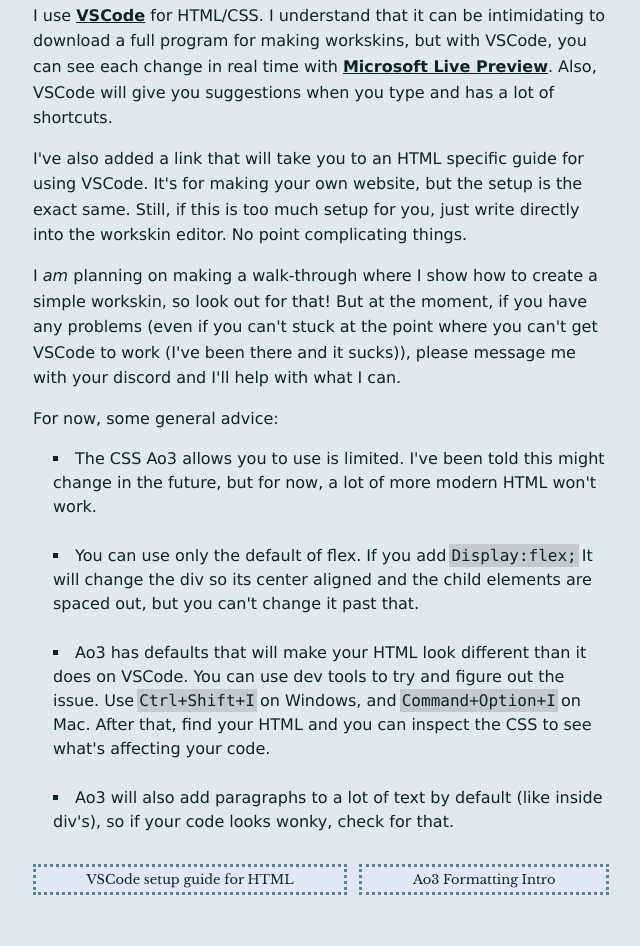
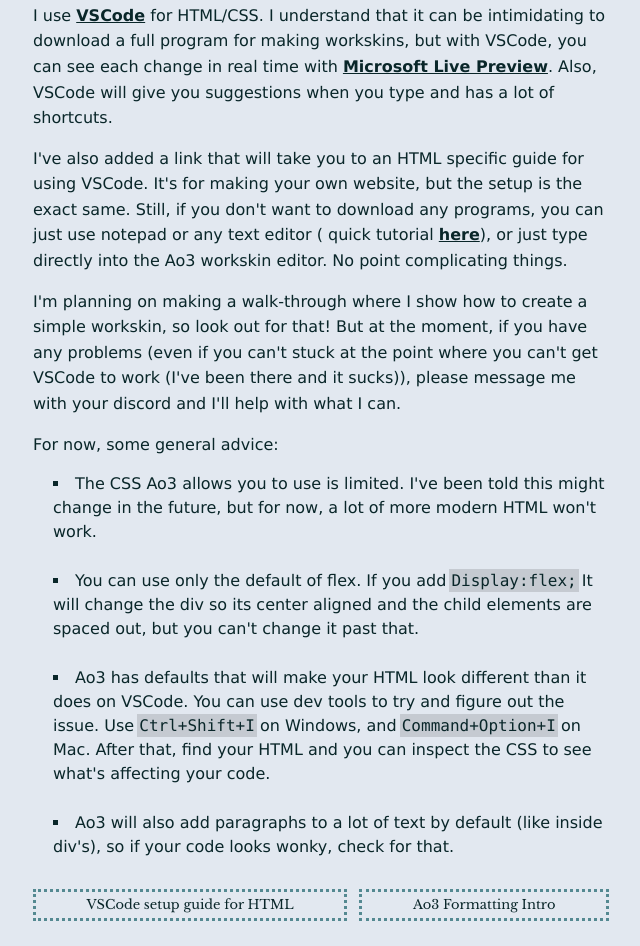
Before and after one commit to ultraviollett/Workskin-Workshop, a website: page public/tutorial.html in a window 1280 px wide. Shown: the part 2880-3826 px from the top of the page, without its empty margins (319-959 px from the left). Drawn offline with nearby package versions, Linux system fonts and the light colour scheme.

Commit message:
Update tutorial

```diff
--- a/public/tutorial.html
+++ b/public/tutorial.html
@@ -201,10 +201,10 @@
  you can see each change in real time with  <a href="https://marketplace.visualstudio.com/items?itemName=ms-vscode.live-server"> Microsoft Live Preview</a>. Also, VSCode will give you suggestions when you type and has a lot of shortcuts. </p>
   <p>
   I've also added a link that will take you to an HTML specific guide
-  for using VSCode. It's for making your own website, but the setup is the exact same. Still, if this is too much setup for you, just write directly into the workskin editor. No point complicating things.
+  for using VSCode. It's for making your own website, but the setup is the exact same. Still, if you don't want to download any programs, you can just use notepad or any text editor ( quick tutorial <a href="public/CSS/mcbutton.css">here</a>), or just type directly into the Ao3 workskin editor. No point complicating things.
  </p>
  <p>
- I <i>am</i> planning on making a walk-through where I show how to create a simple workskin, so look out for that! But at the moment, if you have any problems (even if you can't stuck at the point where you can't get VSCode to work (I've been there and it sucks)), please message me with your
+ I'm planning on making a walk-through where I show how to create a simple workskin, so look out for that! But at the moment, if you have any problems (even if you can't stuck at the point where you can't get VSCode to work (I've been there and it sucks)), please message me with your
  discord and I'll help with what I can.
  </p>
  <p>
```
